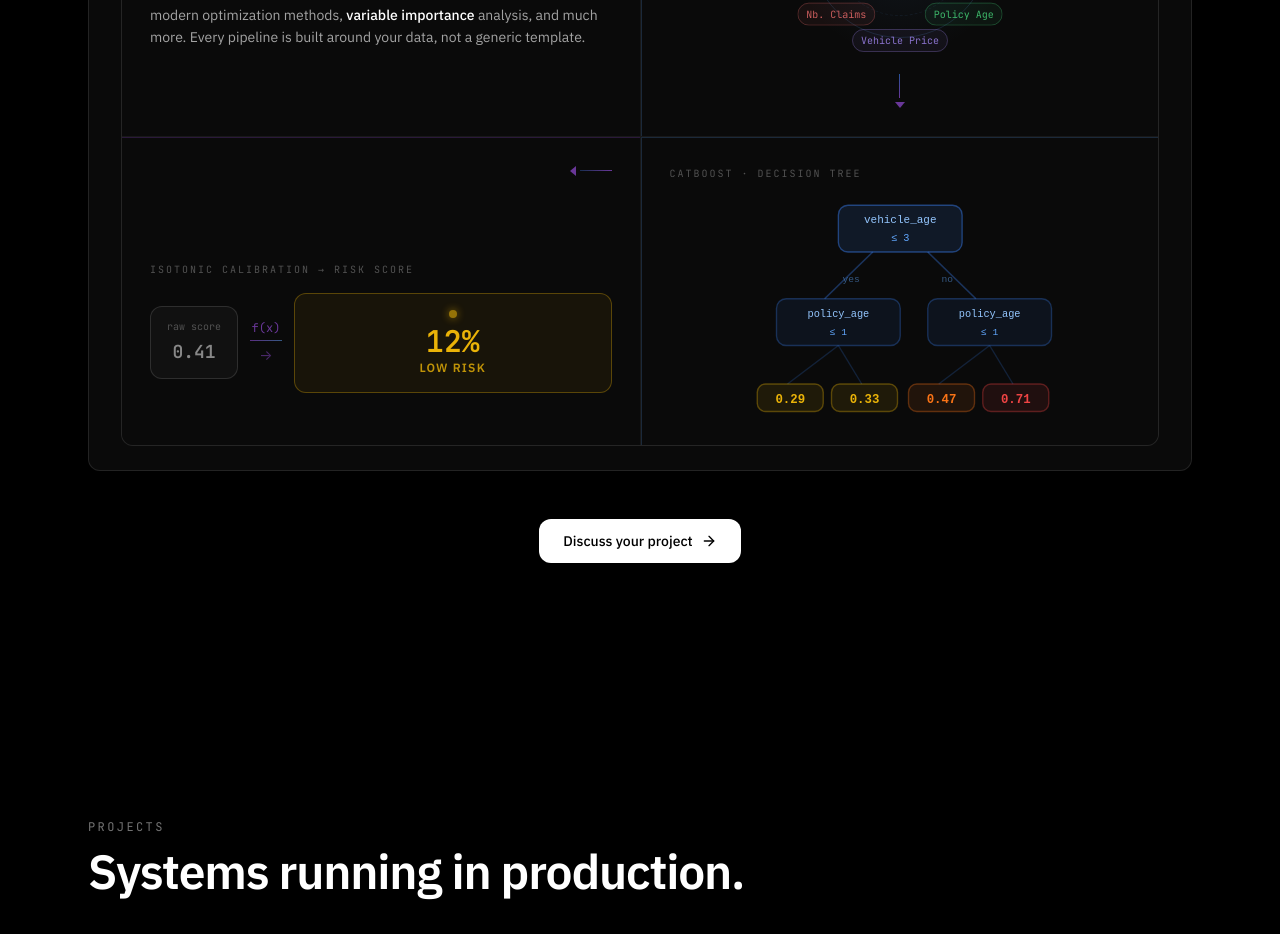
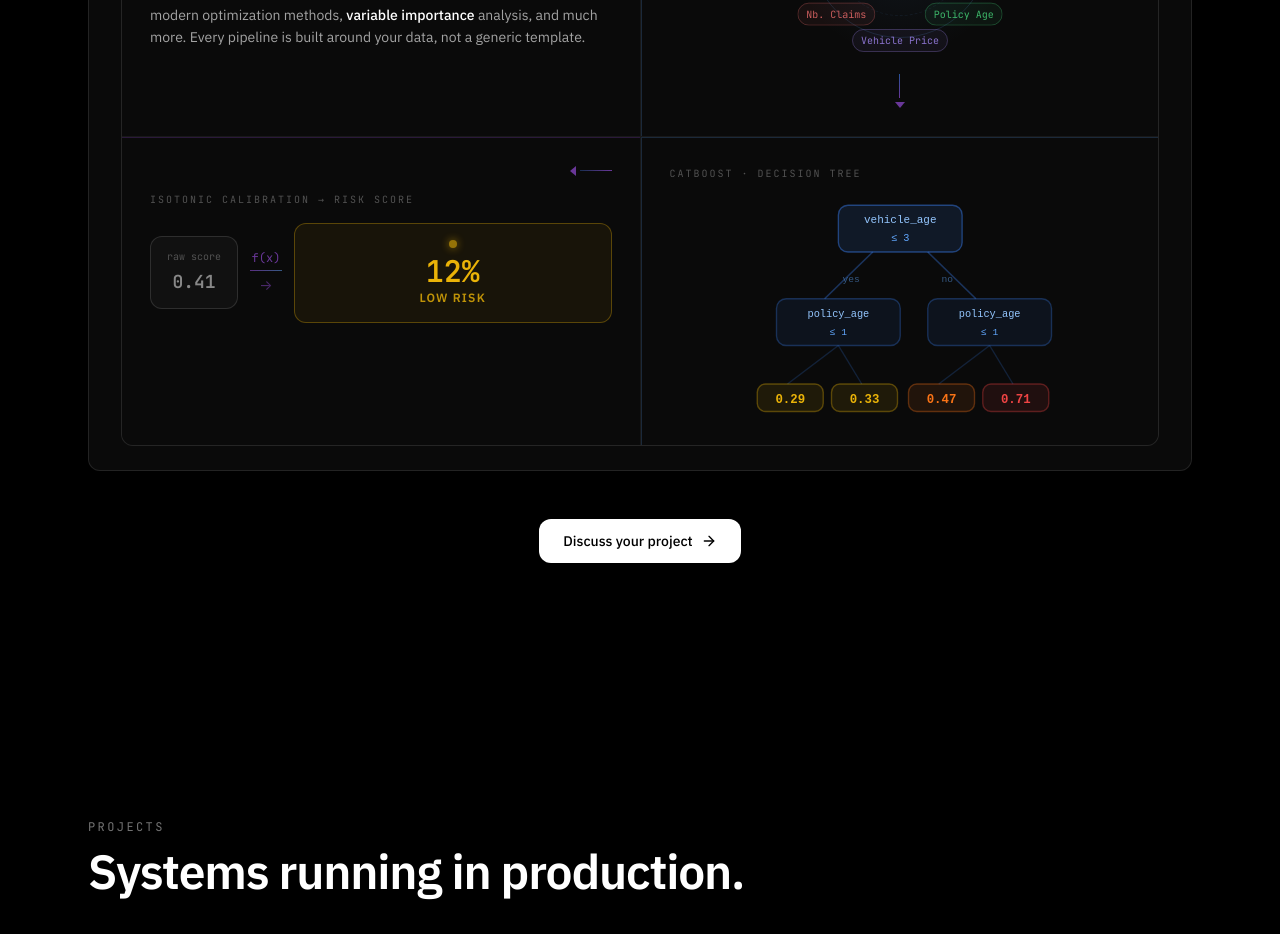
Before and after one commit to ag-algolab/ag-algolab.github.io, a React (Vite) app: page / in a window 1280 px wide. Shown: the part 2700-3634 px from the top of the page. Built offline with nearby package versions, Linux system fonts and the light colour scheme.

Commit message:
Update App.jsx

```diff
--- a/src/App.jsx
+++ b/src/App.jsx
@@ -685,7 +685,7 @@ function FraudGrid() {
 
         {/* ── Q4 lower-left — Output ── */}
         <div
-          className="bg-[#0a0a0a] p-7 flex flex-col justify-between min-h-[300px]"
+          className="bg-[#0a0a0a] p-7 flex flex-col justify-start min-h-[300px]"
           style={{
             borderTop: step >= 3
               ? '1px solid rgba(168,85,247,0.2)'
@@ -713,7 +713,7 @@ function FraudGrid() {
             </p>
 
             {/* Raw → Calibrated */}
-            <div className="flex items-center gap-3 mb-6">
+            <div className="flex items-center gap-3">
               <div
                 className="flex flex-col items-center px-4 py-3 rounded-xl border"
                 style={{
```
